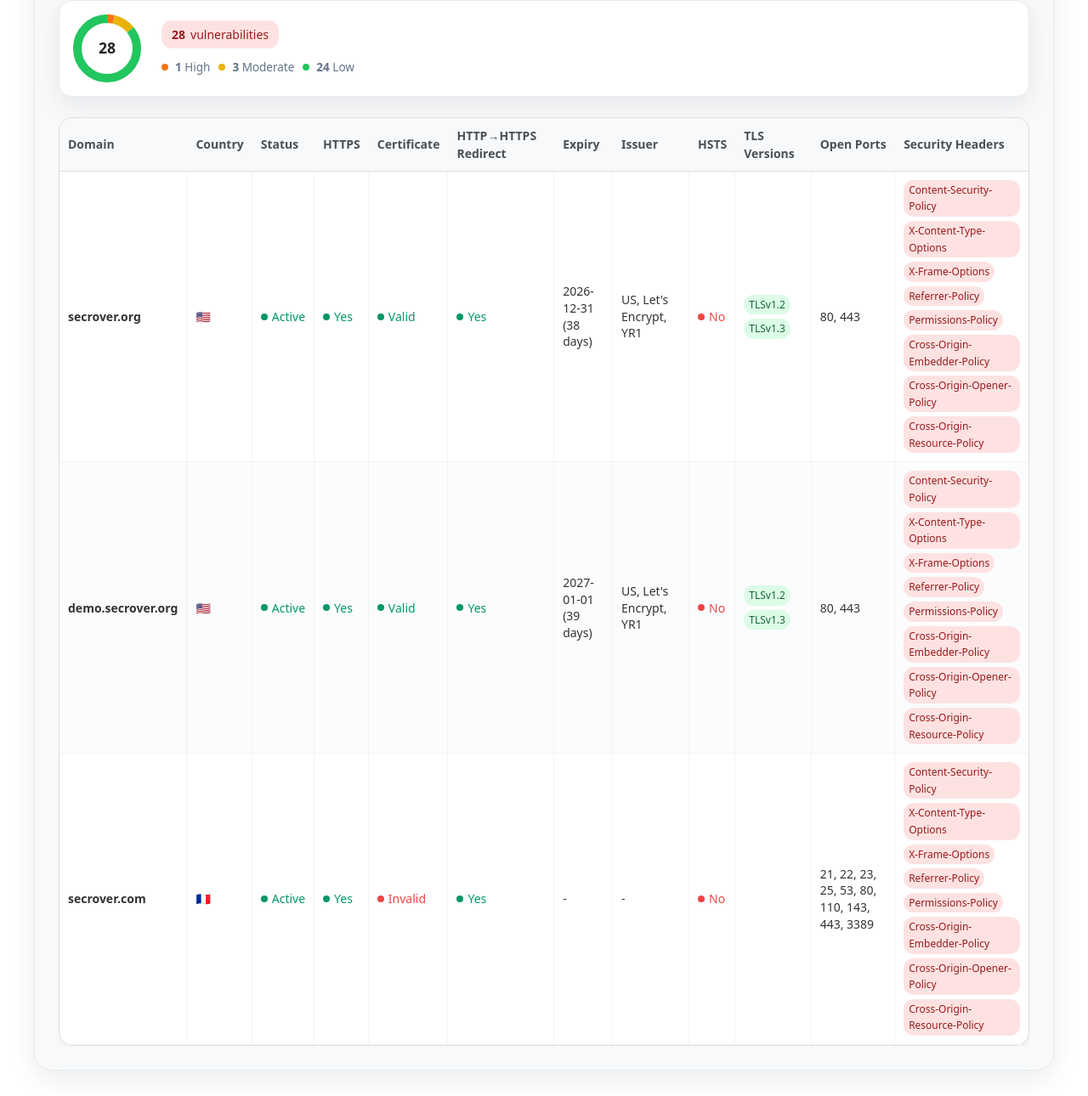
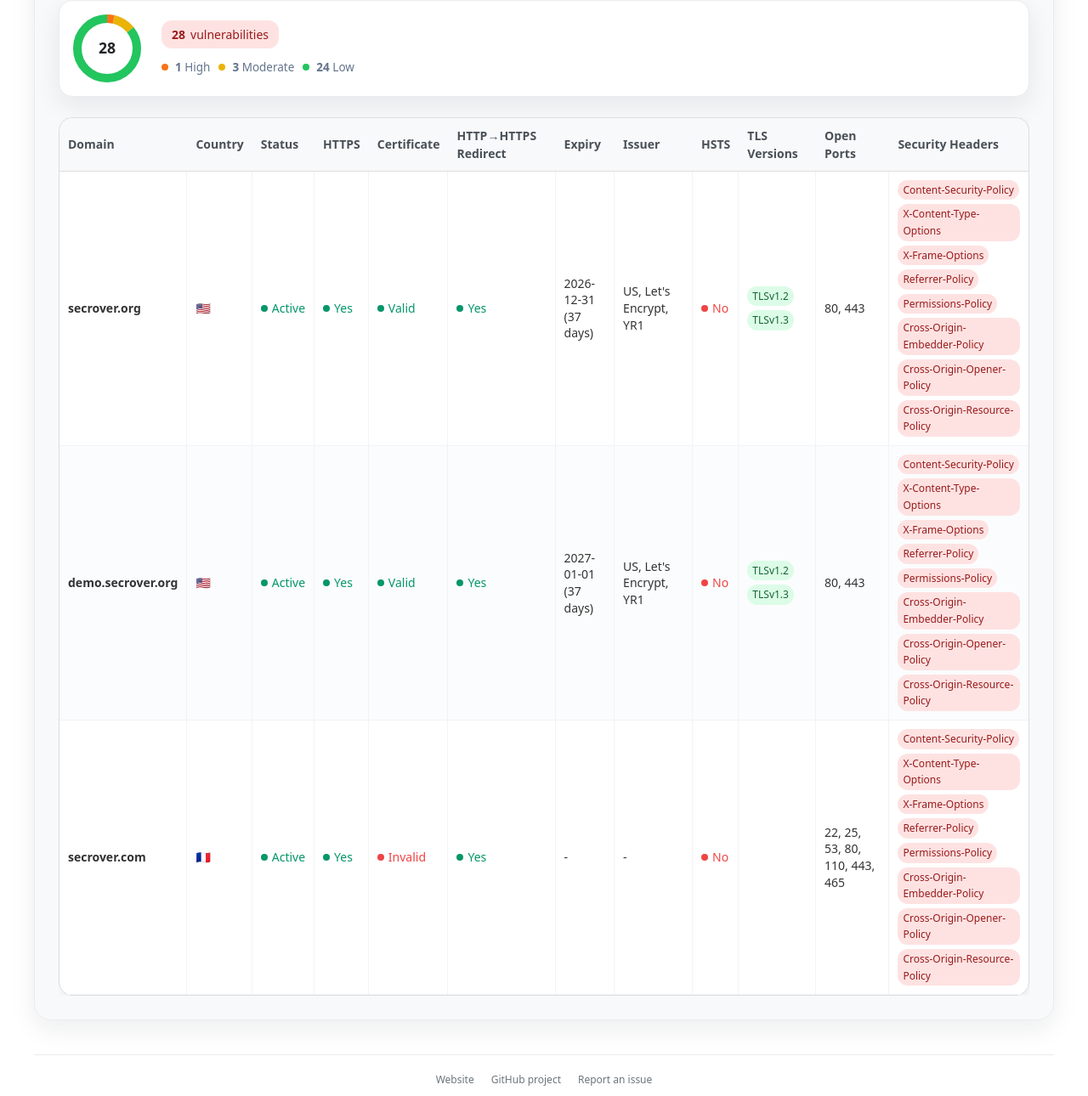
Before and after one commit to Secrover/secrover-demo, a plain HTML site: page docs/domains_report.html in a window 1280 px wide. Shown: the part 297-1587 px from the top of the page at 85% size. Drawn offline with Linux system fonts and the light colour scheme.

Commit message:
Daily secrover scan: 2026-11-24 13:06:04

```diff
--- a/docs/domains_report.html
+++ b/docs/domains_report.html
@@ -659,7 +659,7 @@
                 <div id="audit-info">
                     <p class="audit-info">
                         <em>
-                            Audit run on 2026-11-23 11:31 with
+                            Audit run on 2026-11-24 13:05 with
                             <span class="tooltip-link">
                                 Secrover 0.13.0
                                 <span class="tooltip">
@@ -832,7 +832,7 @@
                         <td>
                             2026-12-31<br>
 
-                                (38 days)
+                                (37 days)
 
                         </td>
                         <td>
@@ -962,7 +962,7 @@
                         <td>
                             2027-01-01<br>
 
-                                (39 days)
+                                (37 days)
 
                         </td>
                         <td>
@@ -1114,7 +1114,7 @@
                         <td>
 
 
-                                    21, 22, 23, 25, 53, 80, 110, 143, 443, 3389
+                                    22, 25, 53, 80, 110, 443, 465
 
 
                         </td>
```
Also changed, not shown: docs/code_report.html (+1 -1 lines), docs/dependencies_report.html (+1 -1 lines), docs/index.html (+1 -1 lines).
